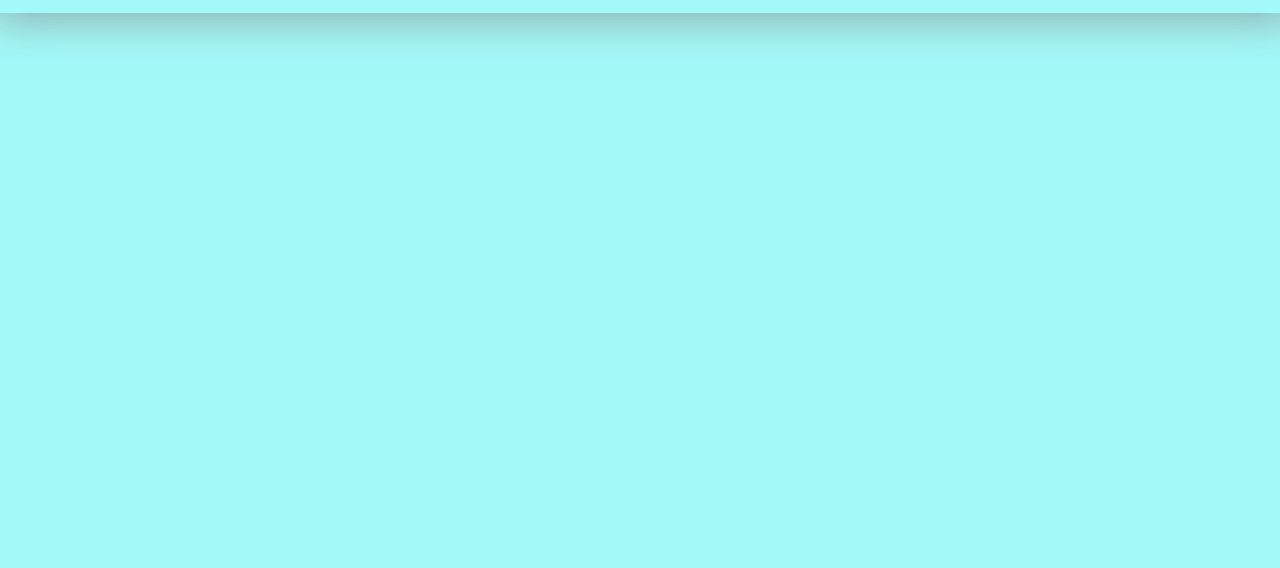
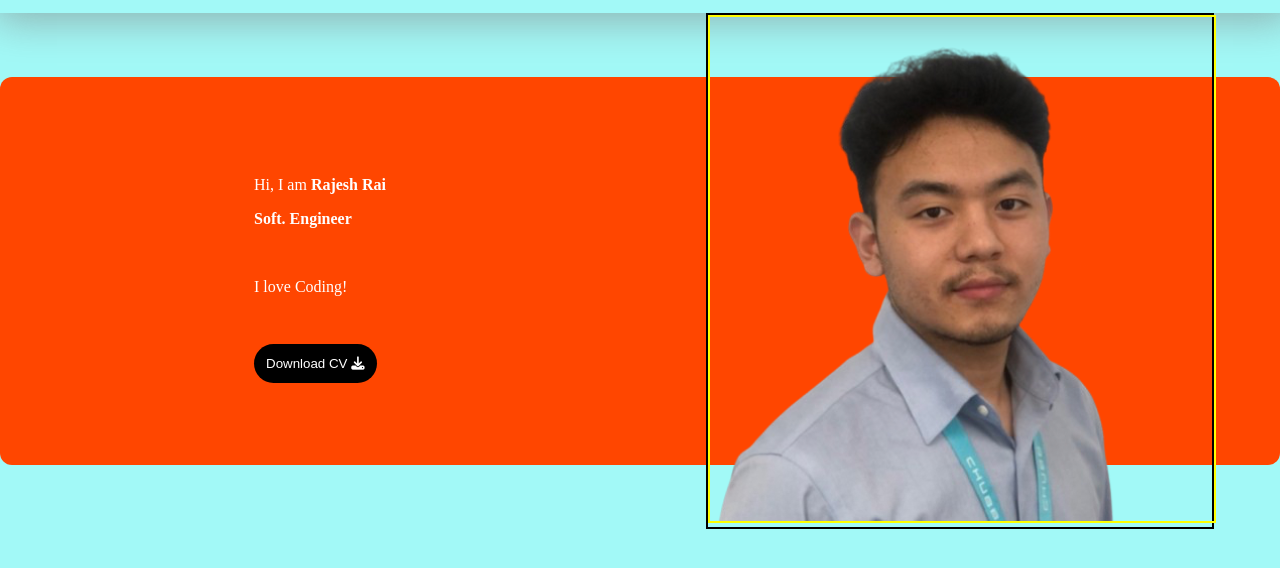
Before and after one commit to Rarai365/html-portfolio, a plain HTML site: page index.html in a window 1280 px wide. Shown: the part 120-688 px from the top of the page. Drawn offline with Linux system fonts and the light colour scheme.

Commit message:
added a profile pic

```diff
--- a/index.html
+++ b/index.html
@@ -53,5 +53,27 @@
         </div>
       </nav>
     </header>
+
+    <!-- HERO SECTION -->
+    <section id="home">
+      <div class="grid-container hero-section">
+        <div class="intro-text">
+          <p>Hi, I am <b>Rajesh Rai</b></p>
+          <p><b>Soft. Engineer</b></p>
+          <br />
+          <p>I love Coding!</p>
+
+          <a href="assets/RAJESH RAI_Graduate Resume.docx" download>
+            <button class="download-btn">
+              Download CV
+              <i class="fa-solid fa-download"></i>
+            </button>
+          </a>
+        </div>
+        <div class="profile-image">
+          <img src="assets/a.png" alt="profile-image" />
+        </div>
+      </div>
+    </section>
   </body>
 </html>
--- a/style.css
+++ b/style.css
@@ -126,3 +126,46 @@ body {
     display: none;
   } */
 }
+
+.grid-container {
+  display: grid;
+  grid-template-columns: repeat(2, 1fr);
+  justify-items: center;
+  align-items: center;
+}
+
+.hero-section {
+  background-color: var(--primary-color);
+  border-radius: 12px;
+  max-height: 60vh;
+  margin: 4rem 0 12px;
+}
+
+.intro-text {
+  color: white;
+  padding: 8px;
+}
+
+.download-btn {
+  background-color: black;
+  color: white;
+  border: none;
+  border-radius: 24px;
+  padding: 12px;
+  margin-top: 2rem;
+}
+
+.download-btn:hover {
+  cursor: pointer;
+}
+
+.profile-image {
+  border: 2px solid black;
+  margin: -4rem;
+}
+
+.profile-image img {
+  border: 2px solid yellow;
+  width: 100%;
+  /* transform: scale(-1); */
+}
```
Also changed, not shown: assets/a.png (added), 1 other file.
